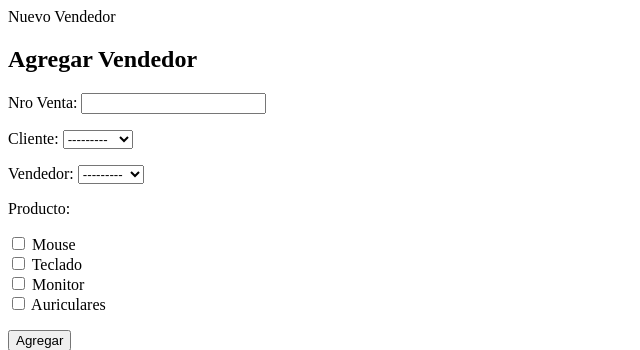
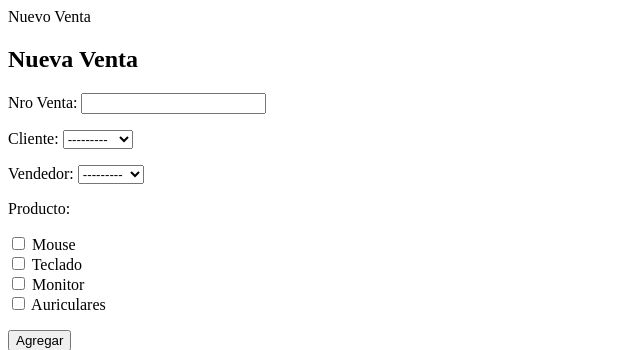
Before and after one commit to LucasDurbano92/DurbanoPreEntrega3, a Django app: page /Crear/agregar_venta/ in a window 1280 px wide. Shown: the top 350 px of the page, without its empty margins (0-640 px from the left). Run offline with Django 5.2, Linux system fonts and the light colour scheme; data comes from the database, SQL or seed files in the repository; both versions use the stored data as it was after the commit.

Commit message:
fix nombres html

```diff
--- a/LOFT/Crear/templates/Crear/agregar_cliente.html
+++ b/LOFT/Crear/templates/Crear/agregar_cliente.html
@@ -2,12 +2,12 @@
 
 
 {% block titulo %}
-    Nuevo Vendedor
+    Nuevo Cliente
 {% endblock titulo %}
 
 {% block contenido %}
 
-    <h2>Agregar Vendedor</h2>
+    <h2>Agregar Cliente</h2>
     <form method="post">
         {% csrf_token %}
         {{ form.as_p }}
--- a/LOFT/Crear/templates/Crear/agregar_producto.html
+++ b/LOFT/Crear/templates/Crear/agregar_producto.html
@@ -2,12 +2,12 @@
 
 
 {% block titulo %}
-    Nuevo Vendedor
+    Nuevo Producto
 {% endblock titulo %}
 
 {% block contenido %}
 
-    <h2>Agregar Vendedor</h2>
+    <h2>Agregar Producto</h2>
     <form method="post">
         {% csrf_token %}
         {{ form.as_p }}
--- a/LOFT/Crear/templates/Crear/agregar_venta.html
+++ b/LOFT/Crear/templates/Crear/agregar_venta.html
@@ -2,12 +2,12 @@
 
 
 {% block titulo %}
-    Nuevo Vendedor
+    Nuevo Venta
 {% endblock titulo %}
 
 {% block contenido %}
 
-    <h2>Agregar Vendedor</h2>
+    <h2>Nueva Venta</h2>
     <form method="post">
         {% csrf_token %}
         {{ form.as_p }}
```
Also changed, not shown: LOFT/db.sqlite3.
